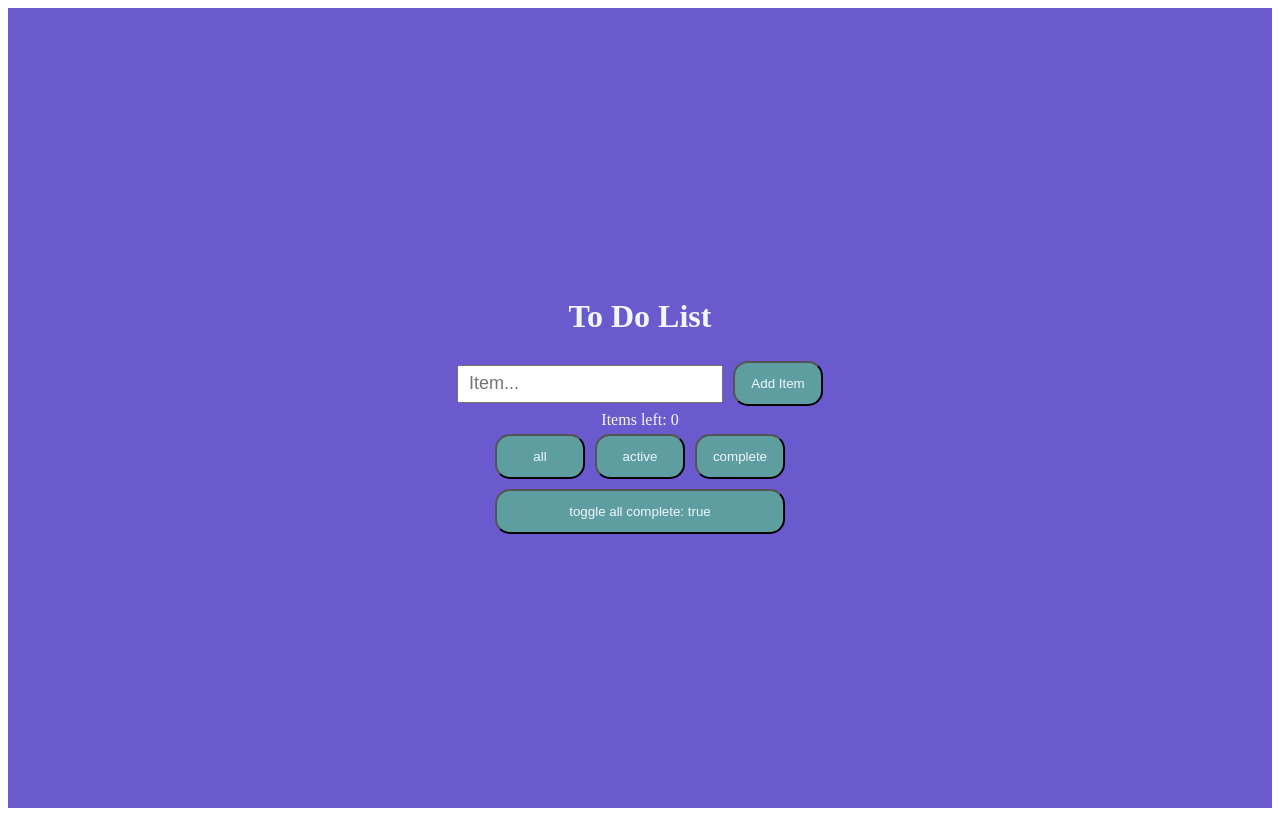
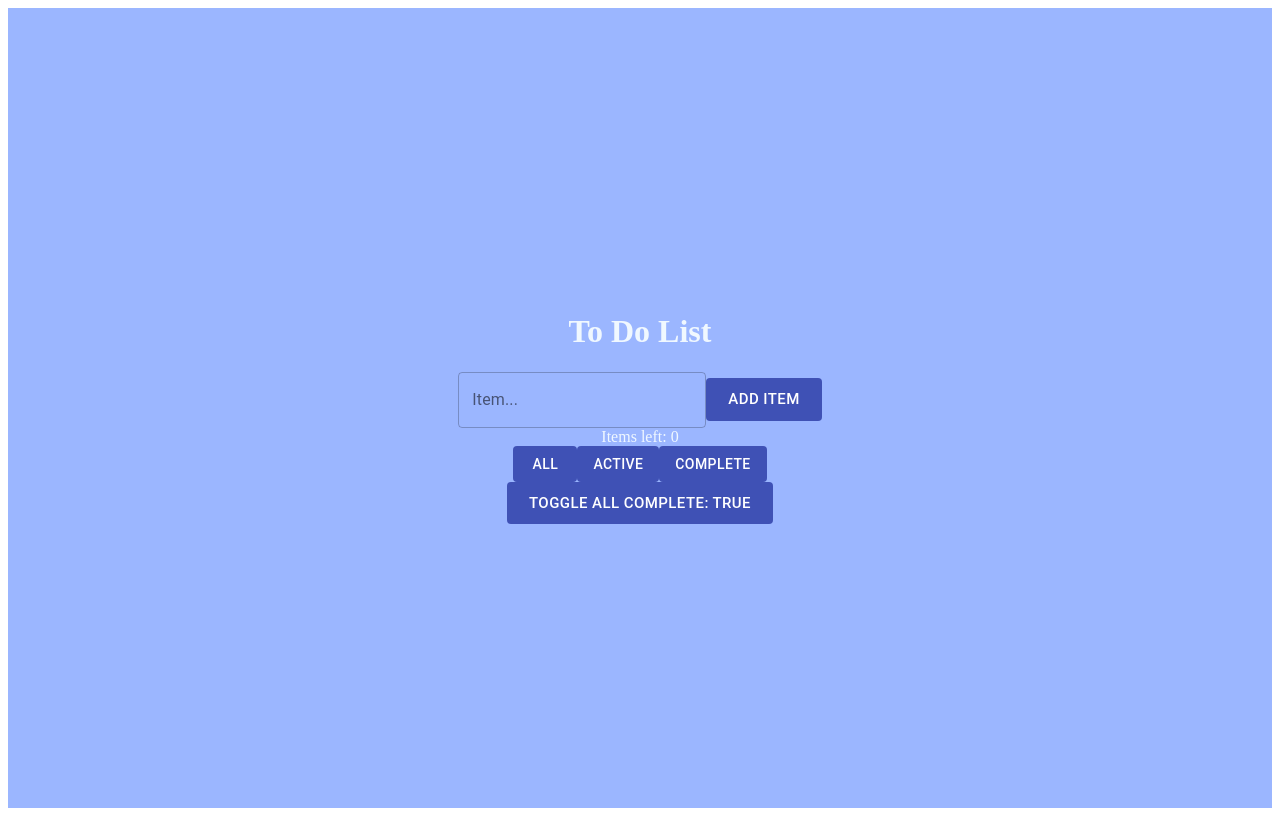
Before and after one commit to AlexNechayev/ToDoListApplication, a React (Create React App) app in the folder frontend/: page / in a window 1280 px wide. Built offline with nearby package versions, Linux system fonts and the light colour scheme.

Commit message:
Replace the components with Material-UI.

```diff
--- a/frontend/package.json
+++ b/frontend/package.json
@@ -3,6 +3,8 @@
   "version": "0.1.0",
   "private": true,
   "dependencies": {
+    "@material-ui/core": "^4.11.0",
+    "@material-ui/icons": "^4.9.1",
     "@testing-library/jest-dom": "^5.11.5",
     "@testing-library/react": "^11.1.0",
     "@testing-library/user-event": "^12.1.10",
--- a/frontend/src/App.css
+++ b/frontend/src/App.css
@@ -17,7 +17,3 @@
   font-size: calc(10px + 2vmin);
   color: white;
 }
-
-.App-link {
-  color: #61dafb;
-}
--- a/frontend/src/App.jsx
+++ b/frontend/src/App.jsx
@@ -1,13 +1,13 @@
-import React from 'react';
-import ToDoList from './components/ToDoList/ToDoList';
-import './App.css';
+import React from "react";
+import ToDoList from "./components/ToDoList/ToDoList";
+import "./App.css";
 
-function App() {
-  return (
-    <div className="App">
-        <ToDoList/>
-    </div>
-  );
+export default class App extends React.Component {
+  render() {
+    return (
+      <div className="App">
+        <ToDoList />
+      </div>
+    );
+  }
 }
-
-export default App;
--- a/frontend/src/components/ToDoForm/TodoForm.jsx
+++ b/frontend/src/components/ToDoForm/TodoForm.jsx
@@ -1,6 +1,8 @@
 import React from "react";
 import shortid from "shortid";
 import "./TodoForm.css";
+import Button from "@material-ui/core/Button";
+import TextField from "@material-ui/core/TextField";
 
 export default class TodoForm extends React.Component {
   state = {
@@ -14,7 +16,7 @@ export default class TodoForm extends React.Component {
   };
 
   handleSubmit = (event) => {
-    event.preventDefault();
+    event.preventDefault(); //prevents the refresh of the web page
     this.props.onSubmit({
       id: shortid.generate(),
       text: this.state.text,
@@ -28,16 +30,23 @@ export default class TodoForm extends React.Component {
   render() {
     return (
       <form className="formContainer" onSubmit={this.handleSubmit}>
-        <input
-          className="input"
+        <TextField
+          id="outlined-basic"
+          label="Item..."
+          variant="outlined"
           name="text"
           value={this.state.text}
           onChange={this.handleChange}
-          placeholder="Item..."
         />
-        <button className="button" onClick={this.handleSubmit}>
+        <Button
+          size="large"
+          variant="contained"
+          color="primary"
+          disableElevation
+          onClick={this.handleSubmit}
+        >
           Add Item
-        </button>
+        </Button>
       </form>
     );
   }
--- a/frontend/src/components/ToDoItem/Todo.css
+++ b/frontend/src/components/ToDoItem/Todo.css
@@ -10,21 +10,8 @@
     border:2px solid rgb(0, 93, 93);
     border-radius: 15px;
     background-color: aquamarine;
-    color: slateblue;
+    color: rgb(63, 45, 184);
     max-width: 100vh;
     width: 264px;
     font-size: larger;
 }
-
-.delButton{
-    display: flex;
-    justify-content: center;
-    align-items: center;
-    background-color: red;
-    width: 45px;
-    height: 45px;
-    border-color: brown;
-    color: aliceblue;
-    font-size: x-large;
-    border-radius: 999px;
-}
--- a/frontend/src/components/ToDoItem/Todo.jsx
+++ b/frontend/src/components/ToDoItem/Todo.jsx
@@ -1,19 +1,20 @@
-import React from "react"
-import './Todo.css'
-
+import React from "react";
+import "./Todo.css";
+import Delete from "@material-ui/icons/Delete";
+import Checkbox from "@material-ui/core/Checkbox";
 
 export default class Todo extends React.Component {
-    state = {  }
+  state = {};
   render() {
     return (
       <div className="itemContainer">
-            <div
-                style={{textDecoration: this.props.item.complete ? "line-through" : ""}}
+        <Checkbox
+          value={this.props.item.complete}
+          inputProps={{ "aria-label": "Checkbox A" }}
           onClick={this.props.toggleComplete}
-            >
-                {this.props.item.text}
-            </div>
-            <button className="delButton" onClick={this.props.onDelete}>x</button>
+        />
+        <div>{this.props.item.text}</div>
+        <Delete onClick={this.props.onDelete} />
       </div>
     );
   }
--- a/frontend/src/components/ToDoList/ToDoList.css
+++ b/frontend/src/components/ToDoList/ToDoList.css
@@ -1,27 +1,22 @@
-.listContainer{
+.listContainer {
   display: flex;
   flex-direction: column;
   justify-content: center;
   align-items: center;
   min-height: 100vh;
-    background-color: slateblue;
+  background-color: rgb(155, 182, 255);
   color: aliceblue;
 }
 
-.button{
+.button {
   margin: 5px;
-    width: 90px;
-    height: 45px;
-    color: aliceblue;
-    background-color:cadetblue;
-    border-radius: 15px;
 }
 
-.largeButton{
+.largeButton {
   margin: 5px;
   width: 290px;
   height: 45px;
   color: aliceblue;
-    background-color:cadetblue;
+  background-color: cadetblue;
   border-radius: 15px;
 }
--- a/frontend/src/components/ToDoList/ToDoList.jsx
+++ b/frontend/src/components/ToDoList/ToDoList.jsx
@@ -2,6 +2,7 @@ import React from "react";
 import TodoForm from "../ToDoForm/TodoForm";
 import Todo from "../ToDoItem/Todo";
 import "./ToDoList.css";
+import Button from "@material-ui/core/Button";
 
 export default class TodoList extends React.Component {
   state = {
@@ -78,28 +79,38 @@ export default class TodoList extends React.Component {
           {this.state.itemsList.filter((item) => !item.complete).length}
         </div>
         <div>
-          <button
-            className="button"
+          <Button
+            classname="button"
+            variant="contained"
+            color="primary"
+            disableElevation
             onClick={() => this.updateTodoToShow("all")}
           >
             all
-          </button>
-          <button
-            className="button"
+          </Button>
+          <Button
+            variant="contained"
+            color="primary"
+            disableElevation
             onClick={() => this.updateTodoToShow("active")}
           >
             active
-          </button>
-          <button
-            className="button"
+          </Button>
+          <Button
+            variant="contained"
+            color="primary"
+            disableElevation
             onClick={() => this.updateTodoToShow("complete")}
           >
             complete
-          </button>
+          </Button>
         </div>
         <div>
-          <button
-            className="largeButton"
+          <Button
+            variant="contained"
+            color="primary"
+            disableElevation
+            size="large"
             onClick={() =>
               this.setState((state) => ({
                 itemsList: state.itemsList.map((item) => ({
@@ -111,16 +122,18 @@ export default class TodoList extends React.Component {
             }
           >
             toggle all complete: {`${this.state.toggleAllComplete}`}
-          </button>
+          </Button>
         </div>
         {this.state.itemsList.some((item) => item.complete) ? (
           <div>
-            <button
-              className="largeButton"
+            <Button
+              variant="contained"
+              color="primary"
+              disableElevation
               onClick={this.removeAllTodosThatAreComplete}
             >
               remove all complete items
-            </button>
+            </Button>
           </div>
         ) : null}
       </div>
```
Also changed, not shown: frontend/src/index.jsx (+4 -5 lines), 1 other file (tests, documents, lock files or other folders). Lines whose indentation alone changed are shown as unchanged.
